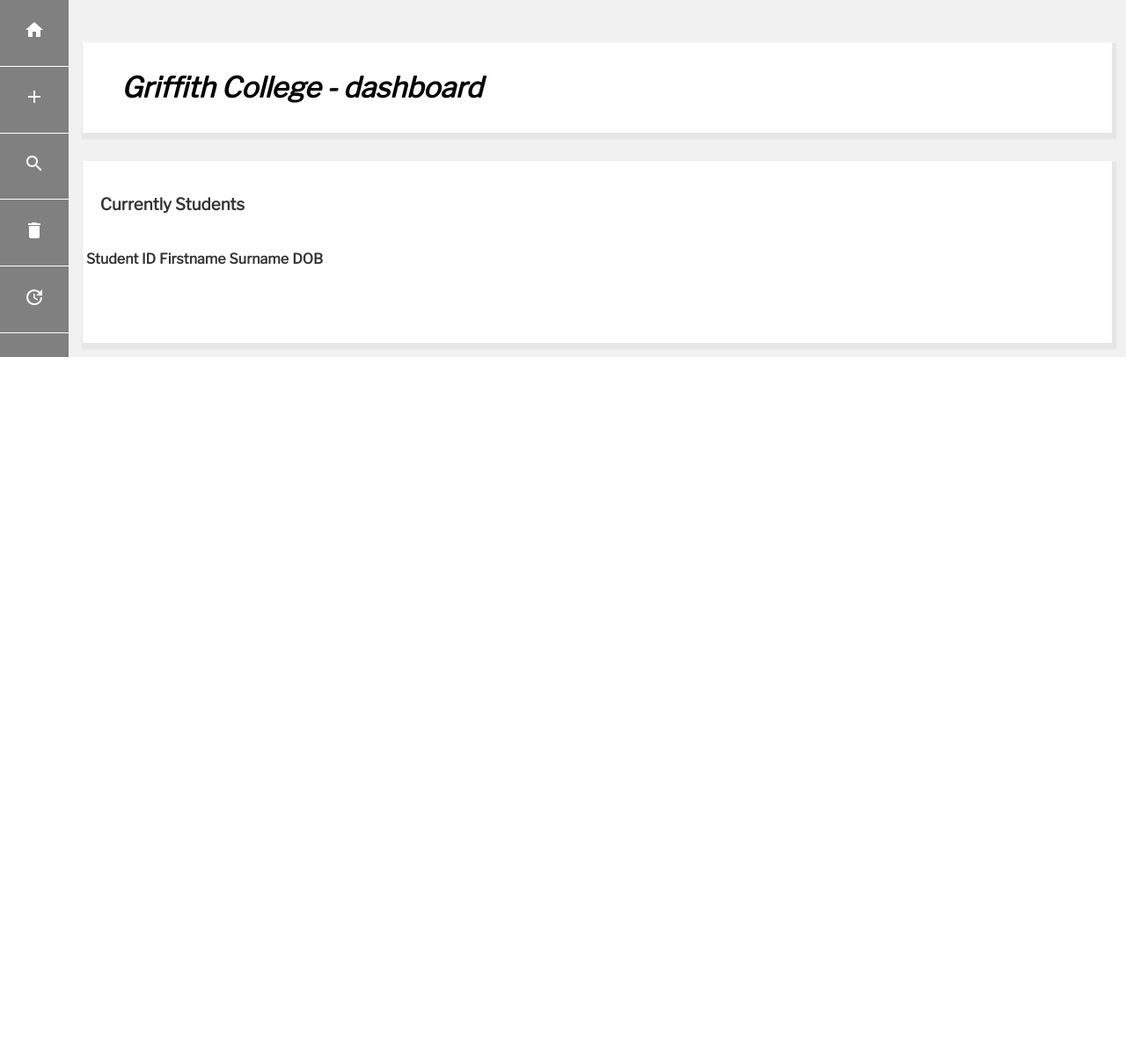
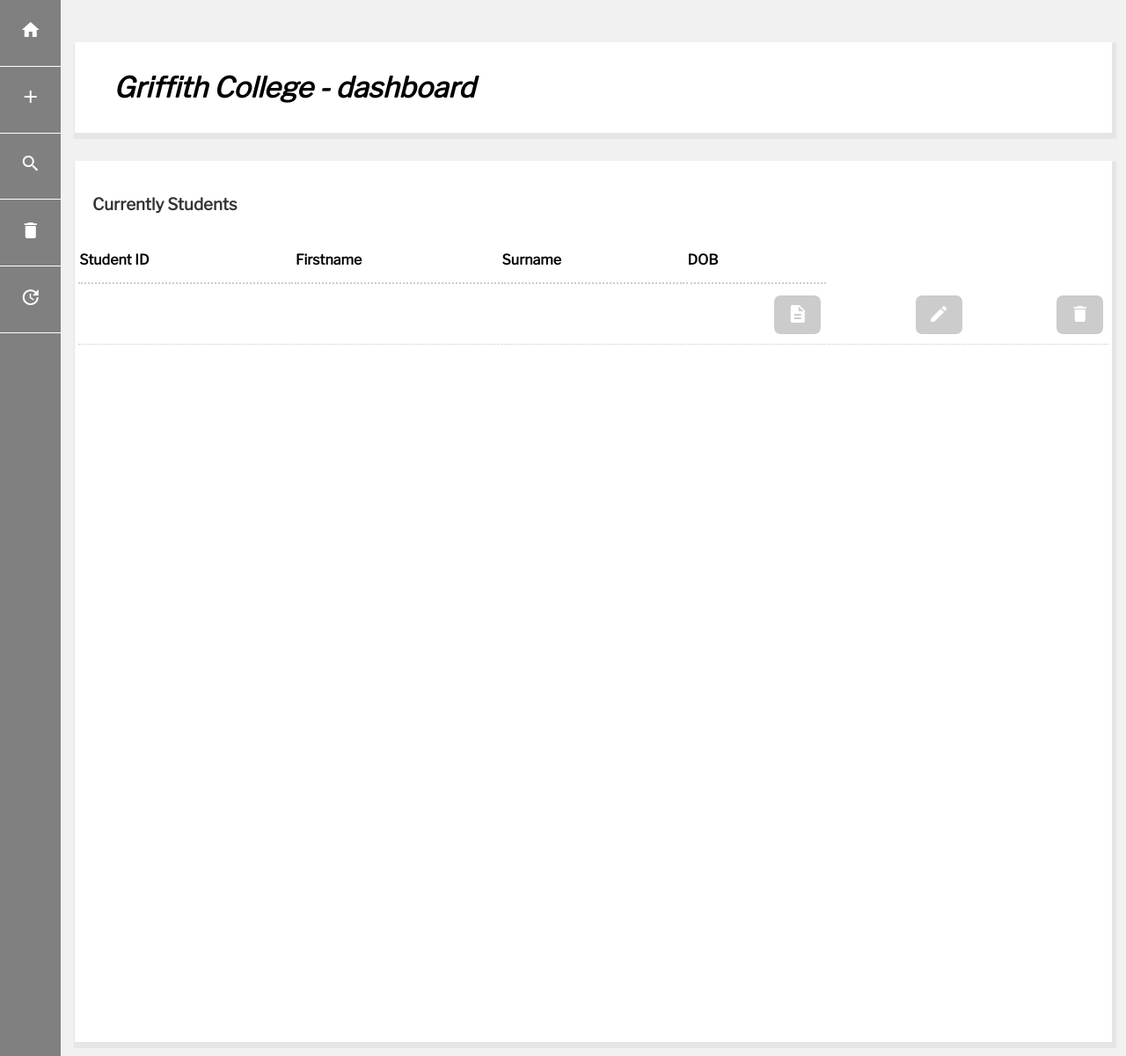
Before and after one commit to darwinestefano/GC_Student_Registration, a PHP site: page / in a window 1280 px wide. Shown: the part 100-1301 px from the top of the page at 88% size. Before the commit the page ends 506 px from the top, so only its background shows below. Run offline with PHP 8.4, Linux system fonts and the light colour scheme; tables that the repository leaves empty or names only in its code hold one stand-in row (values such as "Sample post"); data that the repository does not hold is empty; some web fonts are replaced; grey boxes are pictures that could not be loaded.

Commit message:
style.css

```diff
--- a/style.css
+++ b/style.css
@@ -8,7 +8,13 @@
 /*Customize body*/
 body{
 	margin: 0;
-	background-color: white;
+	flex-grow:2;
+}
+section{
+	height: 100%;
+	width: 100%;
+	display: flex;
+	flex-direction: row;
 }
 h1{
 	font-family:'Libre Franklin', sans-serif;
@@ -30,19 +36,15 @@ header{
 	position:static;
 	width:100%;
 	clear: both;
-
+	height:10%;
 }
 header img{
 	width: 10%;
 }
 
-/*Customize section*/
-section {
-	display: -webkit-flex;
-	display: flex;
-	height: 100%;
+section{
+
 }
-
 /*Customize nav*/
 nav{
 	-webkit-flex: 0;
@@ -50,6 +52,7 @@ nav{
 	flex: .2;
 	text-align: center;
 	background-color: #808080;
+
 }
 ul {
 	list-style-type: none;
@@ -86,12 +89,11 @@ i.material-icons{
 article{
 	-webkit-flex: 3;
 	-ms-flex: 3;
-	flex: 3;
+	flex: 3.4;
 	padding: 1em;
 	background-color: #f1f1f1;
 	font-family:'Libre Franklin', sans-serif;
 	color: #333333;
-	height:100%;
 }
 .section-1{
 	box-shadow: 2px 4px 1px 3px #e6e6e6;
@@ -101,9 +103,9 @@ article{
 	padding: 1em;
 	color:black;
 	font-style: italic;
-
 }
 .section-2{
+	height:1000px;
 	box-shadow: 2px 4px 1px 3px #e6e6e6;
 	background-color:white;
 	border: 1px solid white;
@@ -175,13 +177,11 @@ input[type=date]{
   us
   er-select: none;
 }
-/* Hide the browser's default radio button */
 .container input {
   position: absolute;
   opacity: 0;
   cursor: pointer;
 }
-/* Create a custom radio button */
 .checkmark {
   position: absolute;
   top: 0;
@@ -191,25 +191,20 @@ input[type=date]{
   background-color: #eee;
   border-radius: 60%;
 }
-/* On mouse-over, add a grey background color */
 .container:hover input ~ .checkmark {
   background-color: #ccc;
 }
-/* When the radio button is checked, add a blue background */
 .container input:checked ~ .checkmark {
   background-color: #666666;
 }
-/* Create the indicator (the dot/circle - hidden when not checked) */
 .checkmark:after {
   content: "";
   position: absolute;
   display: none;
 }
-/* Show the indicator (dot/circle) when checked */
 .container input:checked ~ .checkmark:after {
   display: block;
 }
-/* Style the indicator (dot/circle) */
 .container .checkmark:after {
  	top: .45em;
 	left: .5em;
@@ -231,6 +226,39 @@ input[type=submit]:hover{
 	background-color: #a6a6a6;
 }
 
+/* Customize table */
+table{
+	background-color: white;
+	border-radius: 1em;
+	border: 1px solid white;
+	margin: 1em 0;
+	width: 100%;
+}
+th{
+	color: black;
+	font-size: 1em;
+	cursor: pointer;
+	text-align: left;
+	padding-bottom:1em;
+	border-bottom: 2px dotted #cccccc;
+}
+a{
+	text-decoration: none;
+}
+td {
+	padding: .9em .5%;
+		font-size: .75em;
+	border-bottom: 1px dotted #cccccc;
+}
+td a{
+	color: #4d4d4d;
+
+	display: inline-block;
+}
+
+[data-toggle="toggle"] {
+	display: none;
+}
 /*Customize search button*/
 .search-btn{
 	background-color: red;
@@ -240,3 +268,15 @@ input[type=submit]:hover{
 	font-size: 4em;
 	border-radius: 1em;
 }
+.btn {
+ float: right;
+  background-color: #cccccc;
+  border: none;
+  padding: 1.3em 2em;
+  color: white;
+  text-align: center;
+  text-decoration: none;
+  display: inline-block;
+  font-size: .60em;
+  border-radius: 1em;
+}
```
